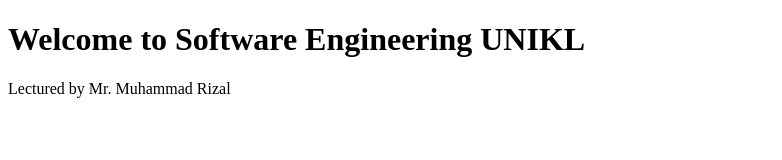
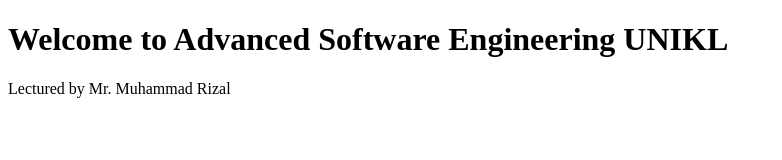
Before and after one commit to sophiyastress/software-engineering-lab2, a plain HTML site: page index.html in a window 1280 px wide. Shown: the whole page, without its empty margins (0-782 px from the left). Drawn offline with Linux system fonts and the light colour scheme.

Commit message:
Update index.html

```diff
--- a/index.html
+++ b/index.html
@@ -4,7 +4,7 @@
     <title>My First Web App</title>
 </head>
 <body>
-    <h1>Welcome to Software Engineering UNIKL</h1>
+    <h1>Welcome to Advanced Software Engineering UNIKL</h1>
     <p>Lectured by Mr. Muhammad Rizal</p>
 </body>
 </html>
```
